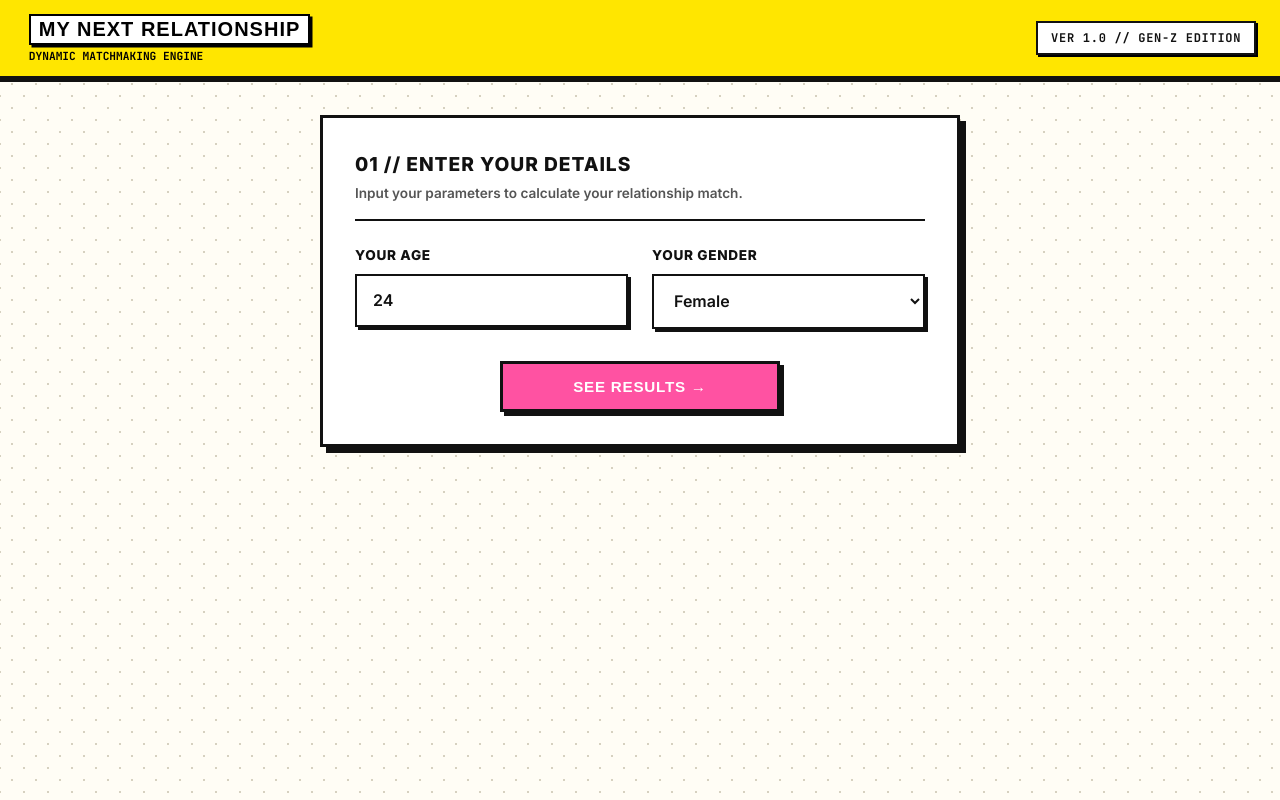
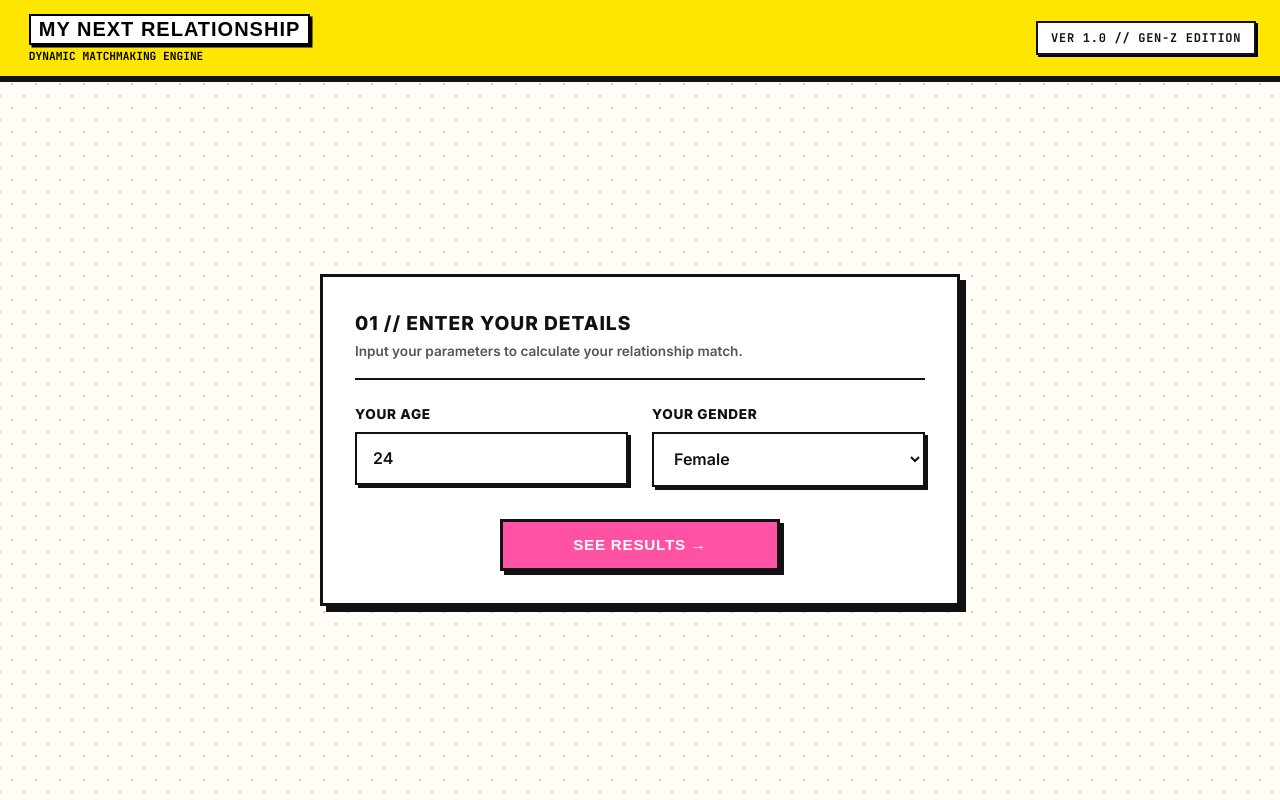
Before and after one commit to aryanpardeshi11/my-next-relationship, a React (Vite) app in the folder client/: page / in a window 1280 px wide. Built offline with nearby package versions, Linux system fonts and the light colour scheme.

Commit message:
Center input card vertically and horizontally on the landing page for 100% symmetrical layout

```diff
--- a/client/src/components/UserInputForm.jsx
+++ b/client/src/components/UserInputForm.jsx
@@ -10,7 +10,8 @@ export default function UserInputForm({ onSubmit, isLoading }) {
   };
 
   return (
-    <div className="stark-card" style={{ maxWidth: '640px', margin: '1.25rem auto 0 auto' }}>
+    <div style={{ flex: 1, display: 'flex', alignItems: 'center', justifyContent: 'center', width: '100%', minHeight: '60vh' }}>
+      <div className="stark-card" style={{ maxWidth: '640px', width: '100%', margin: '0 auto' }}>
       <div style={{ marginBottom: '1.5rem', borderBottom: '2.5px solid var(--border-color)', paddingBottom: '1rem' }}>
         <h2 style={{ fontSize: '1.2rem', textTransform: 'uppercase', letterSpacing: '0.05em', fontWeight: '900' }}>
           01 // ENTER YOUR DETAILS
@@ -63,5 +64,6 @@ export default function UserInputForm({ onSubmit, isLoading }) {
         </div>
       </form>
     </div>
-  );
+  </div>
+);
 }
```
